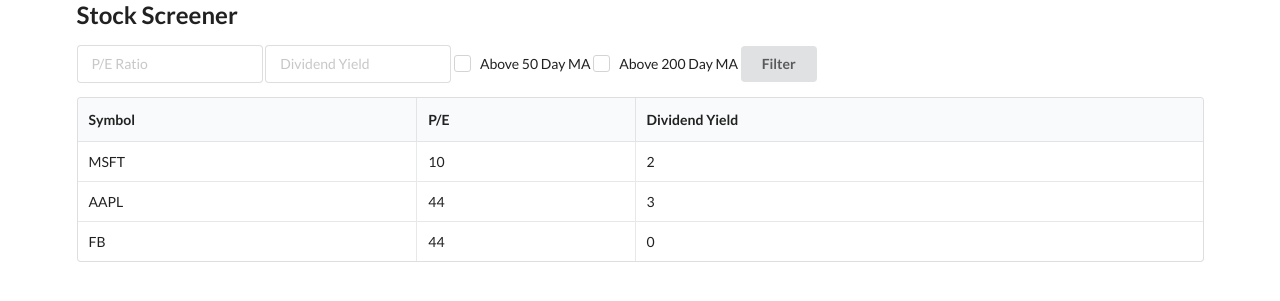
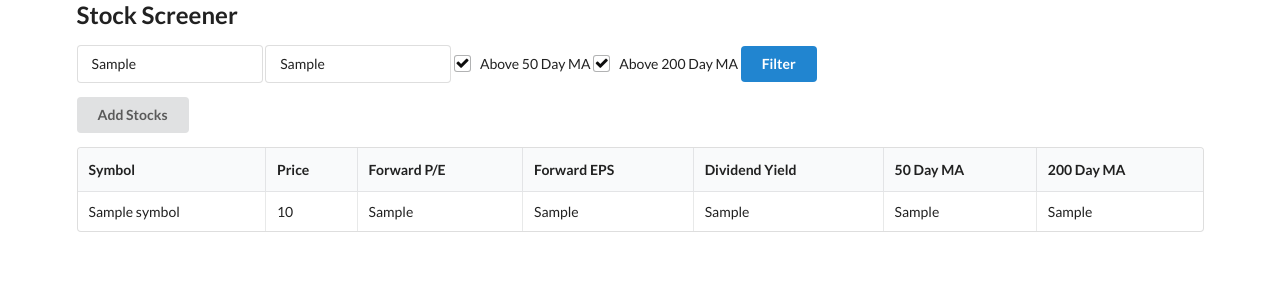
Before and after one commit to logananks/stockScreener, a FastAPI app: template stonks/templates/home.html in a window 1280 px wide. Shown: the top 301 px of the page. Run offline with FastAPI, Linux system fonts and the light colour scheme; the template is opened without the code that fills it: most values are stand-ins (such as "Sample title", 1, 10 or a date in 2020); some libraries are stand-ins or nearby versions.

Commit message:
Update home.html

```diff
--- a/stonks/templates/home.html
+++ b/stonks/templates/home.html
@@ -1,52 +1,105 @@
 {% extends "layout.html" %}
 
 {% block content %}
+<script>
+    $(document).ready(function () {
+        $("#add_stocks").click(function () {
+            $('.ui.modal').modal('show');
+        })
+        $("#save").click(function () {
+            var symbols = $("#symbols").val();
 
+            console.log(symbols);
+
+            var stockSymbols = symbols.split("\n");
+
+            console.log(stockSymbols)
+            for (var i = 0; i < stockSymbols.length; ++i) {
+                console.log(stockSymbols[i]);
+
+                $.ajax({
+                    url: '/stock',
+                    type: 'POST',
+                    contentType: 'application/json',
+                    data: JSON.stringify({ "symbol": stockSymbols[i] }),
+                    dataType: 'json'
+                })
+            }
+
+            $('.ui.modal').modal('hide');
+        })
+    });
+</script>
+<form action="">
     <div class="ui input">
-    <input type="text" placeholder="P/E Ratio">
+        <input name="forward_pe" type="text" placeholder="Forward P/E" value="{{ forward_pe or '' }}">
     </div>
 
     <div class="ui input">
-    <input type="text" placeholder="Dividend Yield">
+        <input name="dividend_yield" type="text" placeholder="Dividend Yield" value="{{ dividend_yield or '' }}">
     </div>
 
     <div class="ui checkbox">
-    <input type="checkbox" name="example">
+        <input name="ma50" type="checkbox" {% if ma50 %}checked="checked" {% endif %}>
         <label>Above 50 Day MA</label>
     </div>
 
     <div class="ui checkbox">
-    <input type="checkbox" name="example">
+        <input name="ma200" type="checkbox" {% if ma200 %}checked="checked" {% endif %}>
         <label>Above 200 Day MA</label>
     </div>
 
-<button class="ui button">
-    Filter
-</button>
+    <button type="submit" class="ui button primary">Filter</button>
+</form>
+<div>
+    <button id="add_stocks" class="ui button">Add Stocks</button>
+</div>
+
 <table class="ui celled table">
     <thead>
         <tr>
             <th>Symbol</th>
-            <th>P/E</th>
+            <th>Price</th>
+            <th>Forward P/E</th>
+            <th>Forward EPS</th>
             <th>Dividend Yield</th>
+            <th>50 Day MA</th>
+            <th>200 Day MA</th>
         </tr>
     </thead>
     <tbody>
+        {% for stock in stocks %}
         <tr>
-            <td data-label="Name">MSFT</td>
-            <td data-label="Age">10</td>
-            <td data-label="Job">2</td>
+            <td>{{ stock.symbol }}</td>
+            <td>{{ stock.price }}</td>
+            <td>{{ stock.forward_pe }}</td>
+            <td>{{ stock.forward_eps }}</td>
+            <td>{{ stock.dividend_yield }}</td>
+            <td>{{ stock.ma50 }}</td>
+            <td>{{ stock.ma200 }}</td>
         </tr>
-        <tr>
-            <td data-label="Name">AAPL</td>
-            <td data-label="Age">44</td>
-            <td data-label="Job">3</td>
-        </tr>
-        <tr>
-            <td data-label="Name">FB</td>
-            <td data-label="Age">44</td>
-            <td data-label="Job">0</td>
-        </tr>
+        {% endfor %}
     </tbody>
 </table>
+
+<div class="ui modal">
+    <i class="close icon"></i>
+    <div class="header">
+        Add Stocks
+    </div>
+    <div class="content">
+        <div class="ui form">
+            <div class="field">
+                <label>Symbols</label>
+                <textarea id="symbols"></textarea>
+            </div>
+        </div>
+    </div>
+    <div class="actions">
+        <div id="save" class="ui positive right labeled icon button">
+            Add Symbols
+            <i class="plus icon"></i>
+        </div>
+    </div>
+</div>
 {% endblock %}
```
Lines whose indentation alone changed are shown as unchanged.
